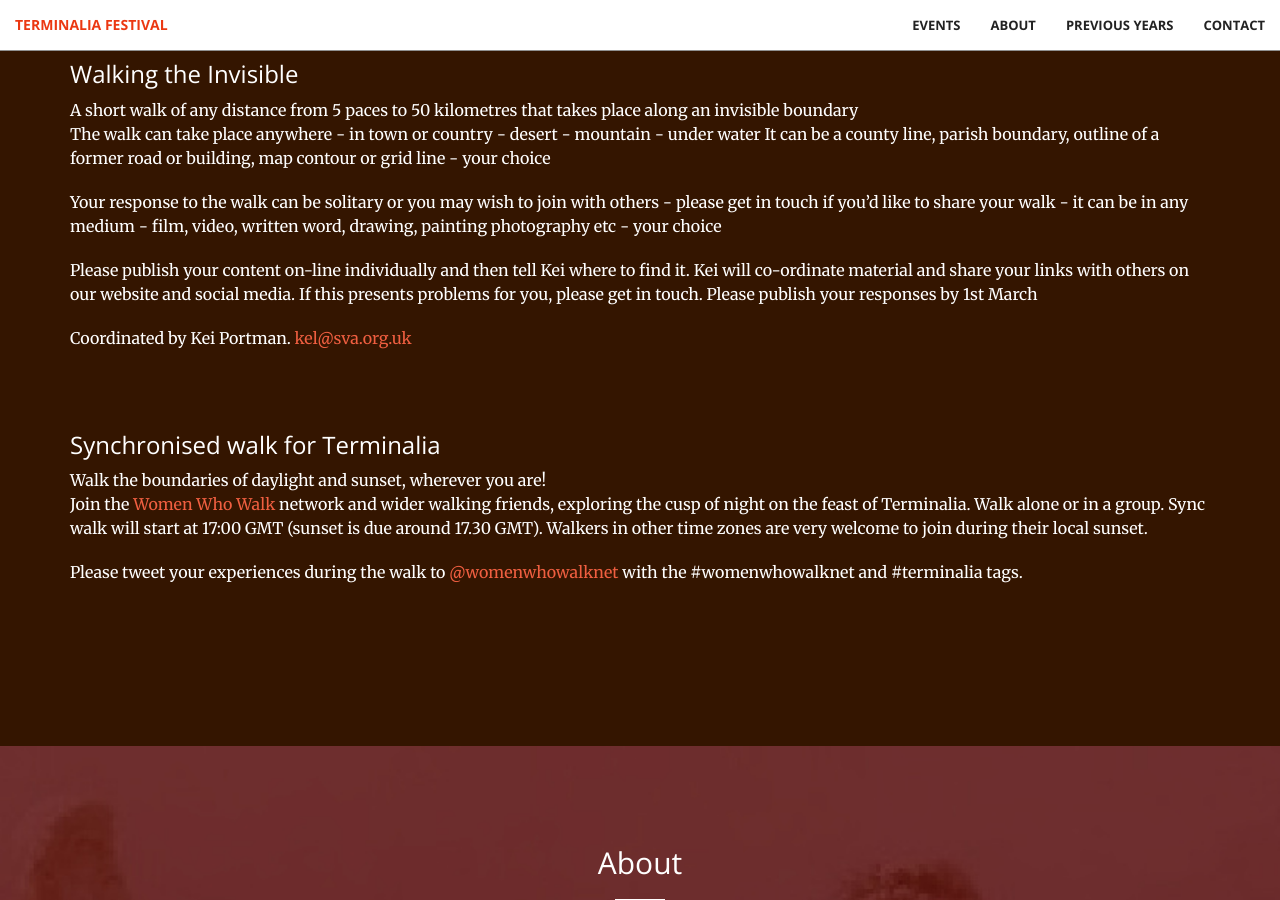
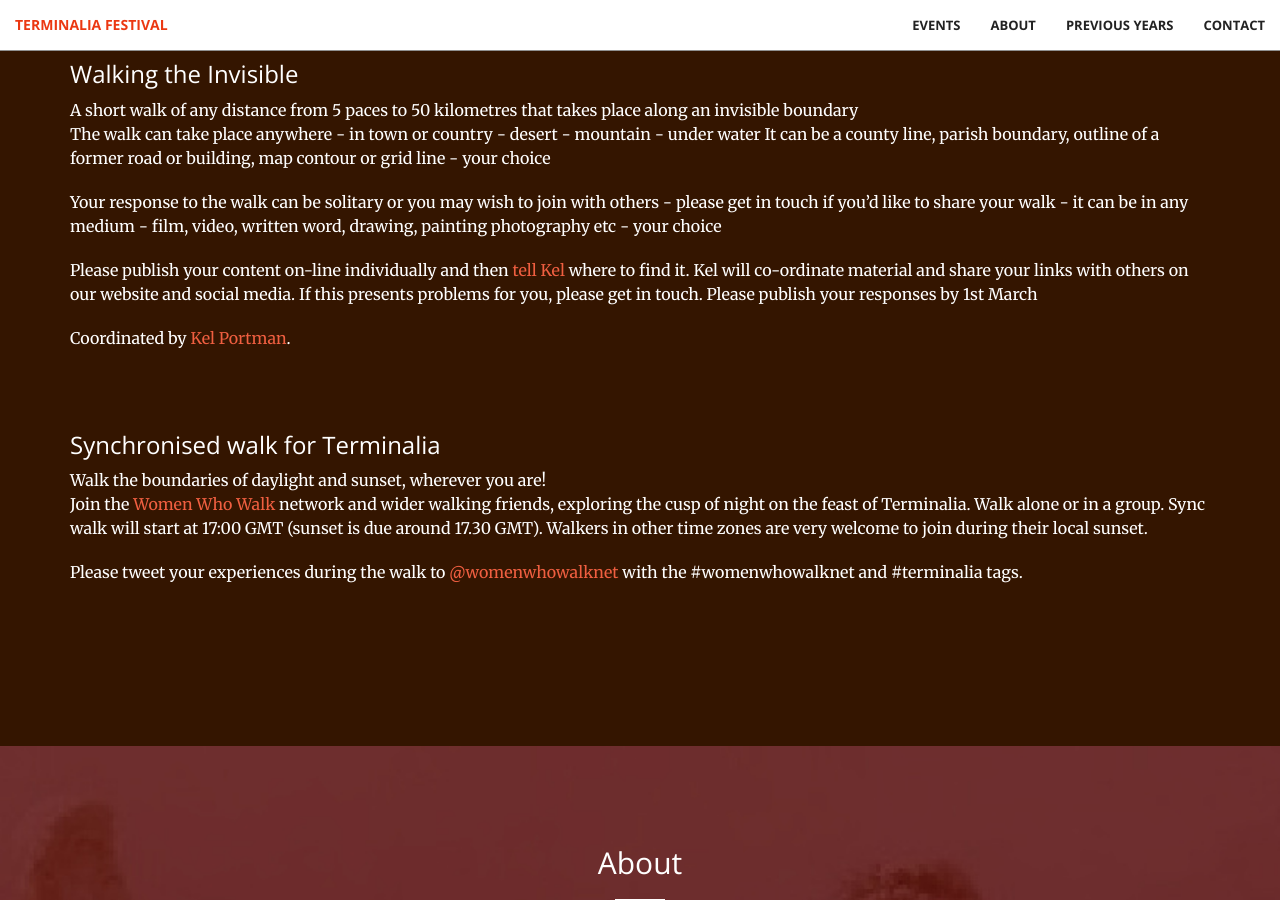
Before and after one commit to timwaters/terminalia, a Jekyll site: the page built from index.html, in a window 1280 px wide and 900 px high, scrolled down 5088 px. Built offline with Jekyll 4.4.1, drawn with Linux system fonts in a browser that asks for light colours.

Commit message:
fix kels name

```diff
--- a/_includes/events.html
+++ b/_includes/events.html
@@ -186,9 +186,9 @@ The Situationists (the somewhat more zany political wing of psychogeography) say
             The walk can take place anywhere  - in town or country - desert - mountain - under water
             It can be a county line, parish boundary, outline of a former road or building, map contour or grid line - your choice</p>
             <p>Your response to the walk can be solitary or you may wish to join with others - please get in touch if you’d like to share your walk - it can be in any medium - film, video, written word, drawing, painting photography etc - your choice</p>
-              <p>Please publish your content on-line individually and then tell Kei where to find it.
-                Kei will co-ordinate material and share your links with others on our website and social media. If this presents problems for you, please get in touch.  Please publish your responses by 1st March</p>
-                <p>Coordinated by Kei Portman. <a href="mailto:kel@sva.org.uk">kel@sva.org.uk</a></p>
+              <p>Please publish your content on-line individually and then <a href="http://artworks.eu.com/wordpress/contact-kel-portman/">tell Kel</a> where to find it.
+                Kel will co-ordinate material and share your links with others on our website and social media. If this presents problems for you, please get in touch.  Please publish your responses by 1st March</p>
+                <p>Coordinated by <a href="http://artworks.eu.com/wordpress/contact-kel-portman/">Kel Portman</a>. </p>
         </div>
 
         <div class="col-lg-12 col-lg-offset-0 text-left event">
```
